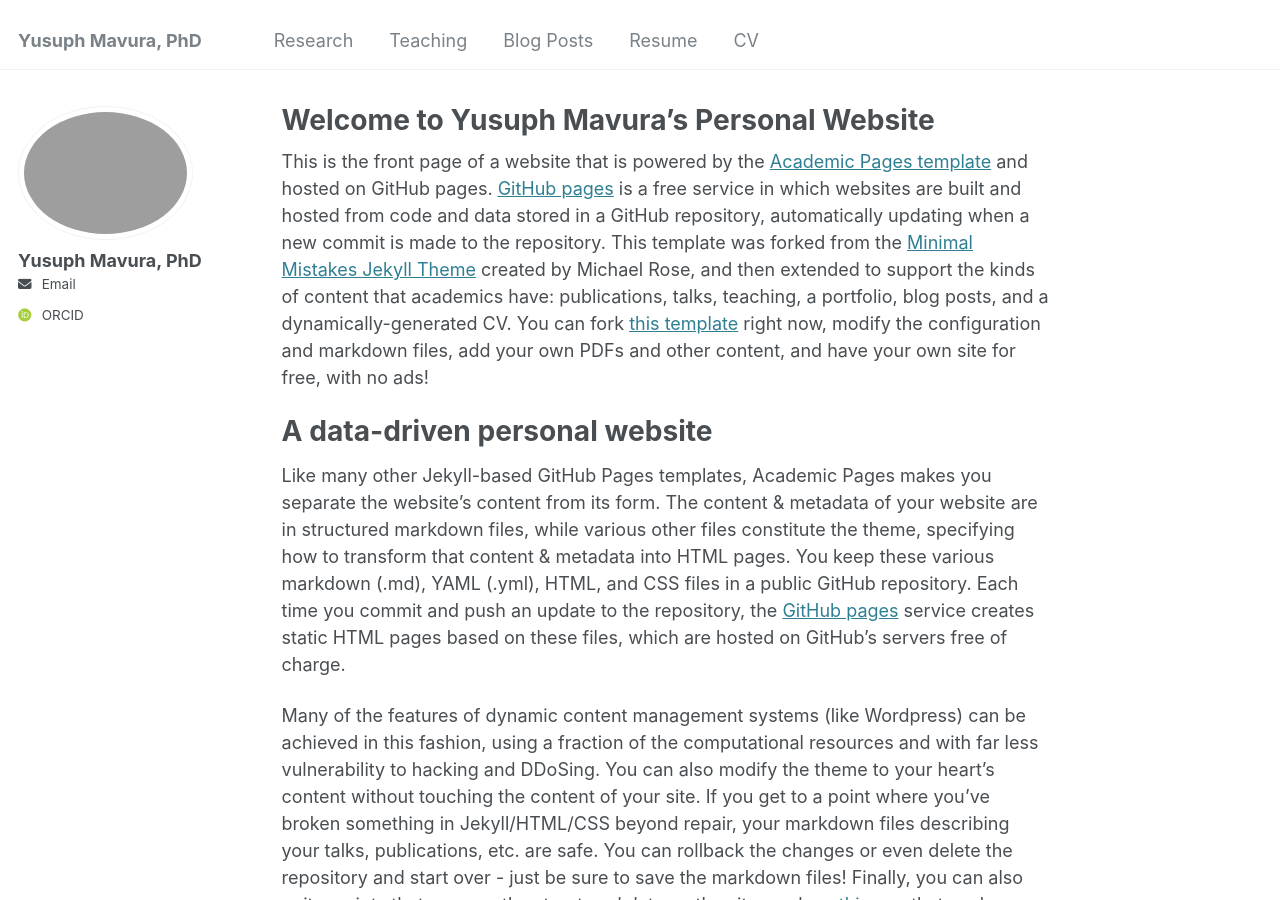
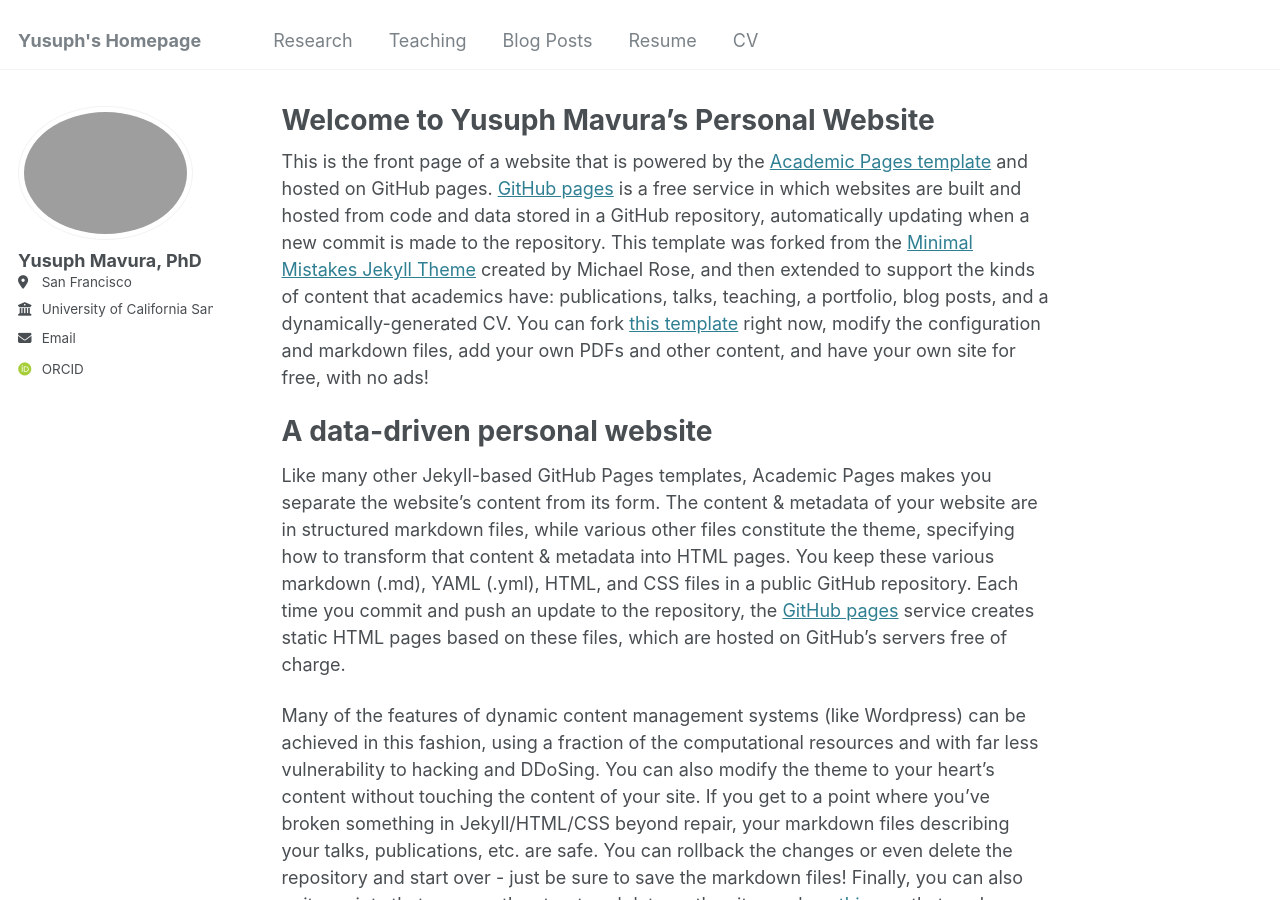
Before and after one commit to ymavura3/yusuph-mavura, a Jekyll site: the page built from _pages/about.md, in a window 1280 px wide and 900 px high. Built offline with Jekyll 4.4.1, drawn with Linux system fonts in a browser that asks for light colours; some web fonts are replaced.

Commit message:
Update _config.yml
Changed the email address, location and title of the homepage

```diff
--- a/_config.yml
+++ b/_config.yml
@@ -8,7 +8,7 @@
 
 # Basic Site Settings
 locale                   : "en-US"
-title                    : "Yusuph Mavura, PhD"
+title                    : "Yusuph's Homepage"
 title_separator          : "-"
 name                     : &name "Yusuph Mavura, PhD"
 description              : &description "personal description"
@@ -25,10 +25,10 @@ author:
   name             : "Yusuph Mavura, PhD"
   pronouns         : # example: "she/her"
   bio              : #"Short biography for the left-hand sidebar"
-  location         : #"Earth"
-  employer         : #"Red Brick University"
+  location         : "San Francisco"
+  employer         : "University of California San Francisco"
   uri              : # URL
-  email            : "yrmavura[at]gmail.com"
+  email            : "yusuph.mavura[at]ucsf.edu"
 
   # Academic websites
   arxiv            : # URL - Update with the correct link to your profile
```
